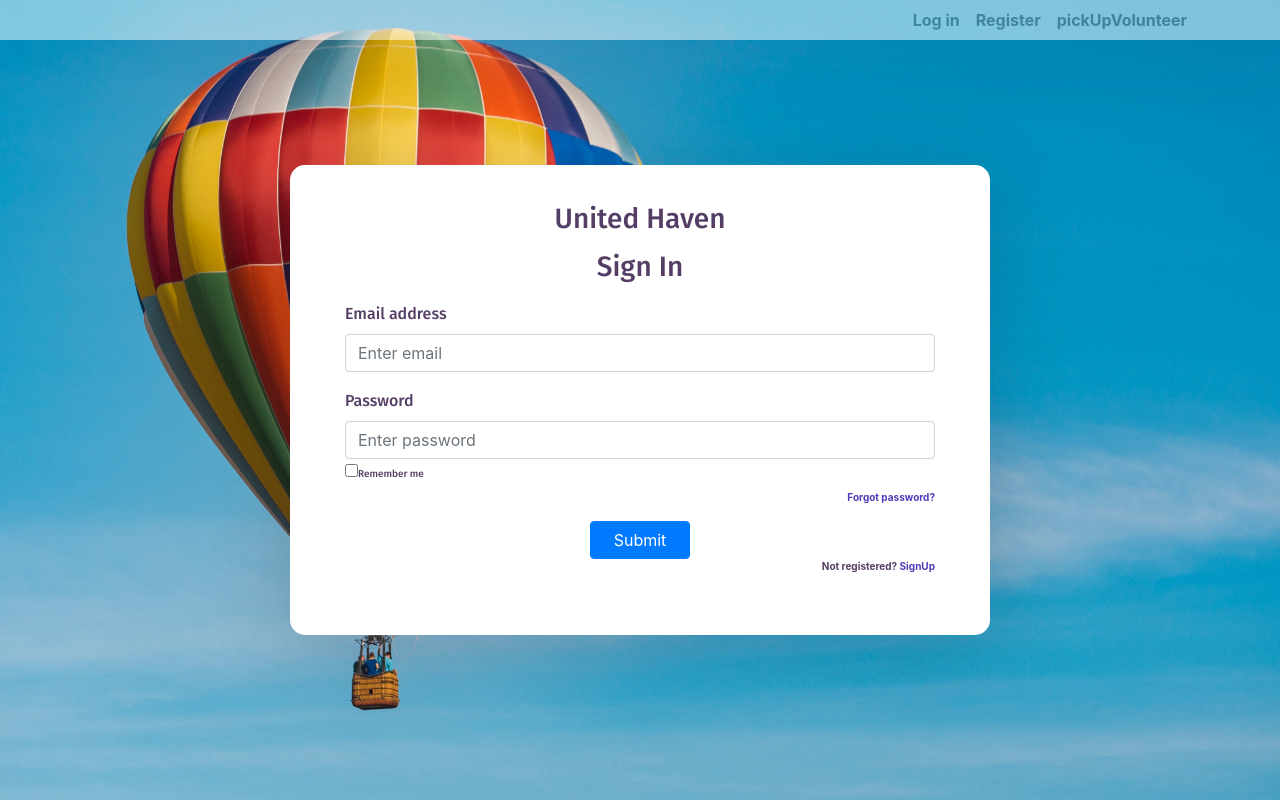
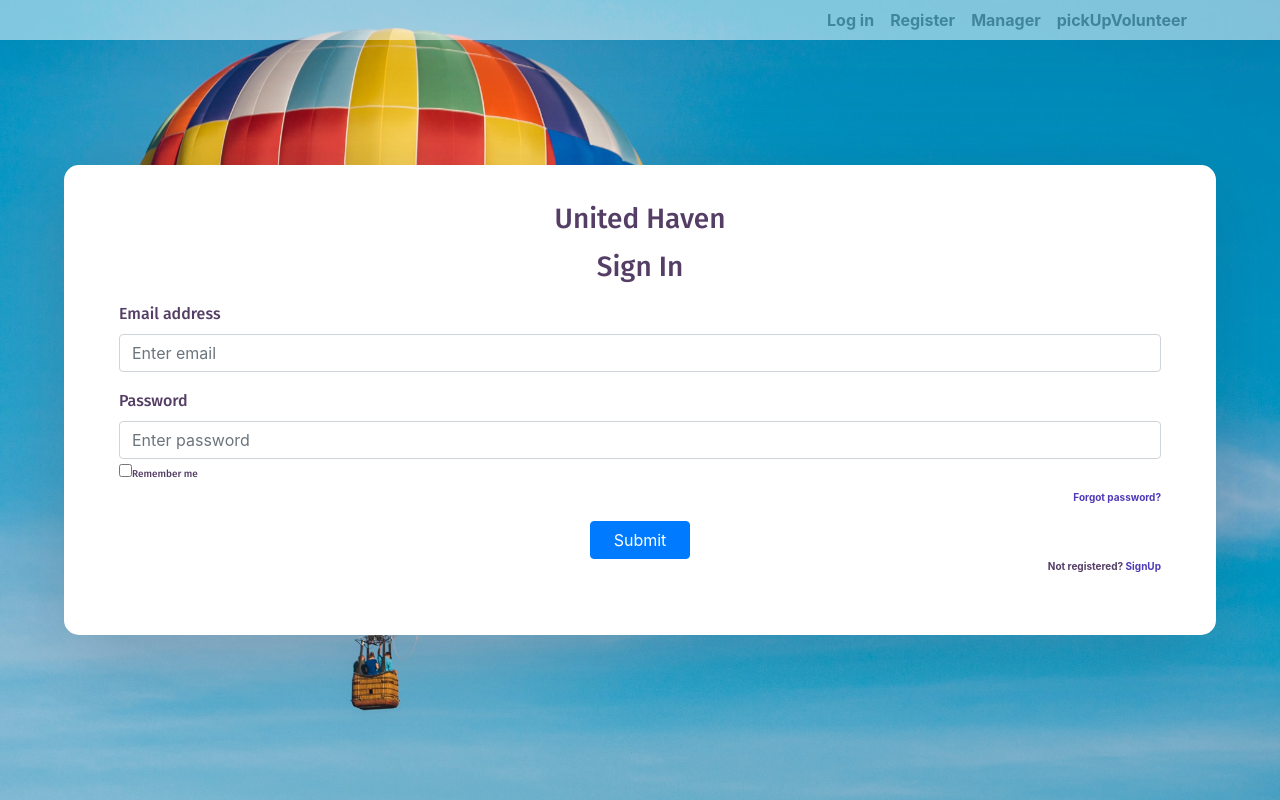
Before and after one commit to techReturnersMarchCohort2020/rainbowhaven-react-frontend, a React (Create React App) app: page / in a window 1280 px wide. Built offline with nearby package versions, Linux system fonts and the light colour scheme.

Commit message:
fixing .auth-inner for Manager component

```diff
--- a/src/App.css
+++ b/src/App.css
@@ -17,7 +17,7 @@
   color: white;
 } */
 
-.App{
+.App {
   background-image: url(./images/bigBalloon.jpg);
   height: 100%;
   background-position: center;
@@ -32,5 +32,5 @@
 .navbar {
   height: 5%;
   opacity: 0.5;
-  filter:(opacity=50);
+  filter: (opacity=50);
 }
--- a/src/App.js
+++ b/src/App.js
@@ -8,9 +8,7 @@ import pickUpVolunteer from "./Components/pickUpVolunteer/pickUpVolunteer";
 import volunteerMainPage from "./Components/volunteerMainPage/volunteerMainPage";
 import Home from "./Components/ManagerHome/Home";
 
-
 function App() {
-
   return (
     <Router>
       <div className="App">
@@ -18,29 +16,48 @@ function App() {
           <div className="container">
             <div className="collapse navbar-collapse" id="navbarTogglerDemo02">
               <ul className="navbar-nav ml-auto">
-                <li className="nav-item" >
-                  <Link className="nav-link" to={"/sign-in"}>Log in</Link>
+                <li className="nav-item">
+                  <Link className="nav-link" to={"/sign-in"}>
+                    Log in
+                  </Link>
                 </li>
                 <li className="nav-item">
-                  <Link className="nav-link" to={"/sign-up"}>Register</Link>
+                  <Link className="nav-link" to={"/sign-up"}>
+                    Register
+                  </Link>
                 </li>
                 <li className="nav-item">
-                  <Link className="nav-link" to={"/pickUp-Volunteer"}>pickUpVolunteer</Link>
+                  <Link className="nav-link" to={"/manager"}>
+                    Manager
+                  </Link>
+                </li>
+                <li className="nav-item">
+                  <Link className="nav-link" to={"/pickUp-Volunteer"}>
+                    pickUpVolunteer
+                  </Link>
                 </li>
               </ul>
             </div>
           </div>
         </nav>
 
-
         <div className="auth-wrapper">
-          <div className="auth-inner" style={{ width: '700px' }}>
+          <div className="auth-inner">
             <Switch>
-              <Route exact path='/' component={Login} />
+              <Route exact path="/" component={Login} />
               <Route path="/sign-in" component={Login} />
               <Route path="/sign-up" component={SignUp} />
-              <Route path="/pickUp-Volunteer" style={{ width: '1000px' }} component={pickUpVolunteer} />
-              <Route path="/volunteer-Main-Page" style={{ width: '1000px' }} component={volunteerMainPage} />
+              <Route
+                path="/pickUp-Volunteer"
+                style={{ width: "1000px" }}
+                component={pickUpVolunteer}
+              />
+              <Route
+                path="/volunteer-Main-Page"
+                style={{ width: "1000px" }}
+                component={volunteerMainPage}
+              />
+              <Route exact path="/manager" component={Home} />
             </Switch>
           </div>
         </div>
--- a/src/index.css
+++ b/src/index.css
@@ -1,28 +1,38 @@
-
-@import url('https://fonts.googleapis.com/css?family=Fira+Sans:400,500,600,700,800');
+@import url("https://fonts.googleapis.com/css?family=Fira+Sans:400,500,600,700,800");
 
 * {
   box-sizing: border-box;
 }
 body {
   /* background: #145088 !important; */
-   background: url(./images/bigBalloon.jpg);
-  background-size:contain;
-    background-position:top;
-    background: cover;
+  background: url(./images/bigBalloon.jpg);
+  background-size: contain;
+  background-position: top;
+  background: cover;
 
   min-height: 100vh;
   display: flex;
   font-weight: 400;
-  font-family: 'Fira Sans', sans-serif;
+  font-family: "Fira Sans", sans-serif;
 }
 
-h1,h2,h3,h4,h5,h6,label,span {
+h1,
+h2,
+h3,
+h4,
+h5,
+h6,
+label,
+span {
   font-weight: 500;
-  font-family: 'Fira Sans', sans-serif;
+  font-family: "Fira Sans", sans-serif;
 }
 
-body, html, .App, #root, .auth-wrapper {
+body,
+html,
+.App,
+#root,
+.auth-wrapper {
   width: 100%;
   height: 100%;
 }
@@ -40,13 +50,13 @@ body, html, .App, #root, .auth-wrapper {
 }
 
 .auth-inner {
-  width: 450px;
+  width: 90%;
   margin: auto;
   background: #ffffff;
   box-shadow: 0px 14px 80px rgba(34, 35, 58, 0.2);
   padding: 40px 55px 45px 55px;
   border-radius: 15px;
-  transition: all .3s;
+  transition: all 0.3s;
 }
 
 .auth-wrapper .form-control:focus {
```
